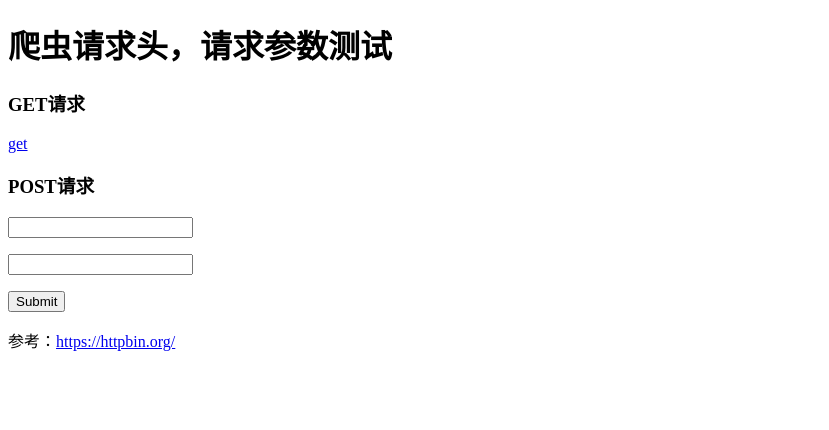
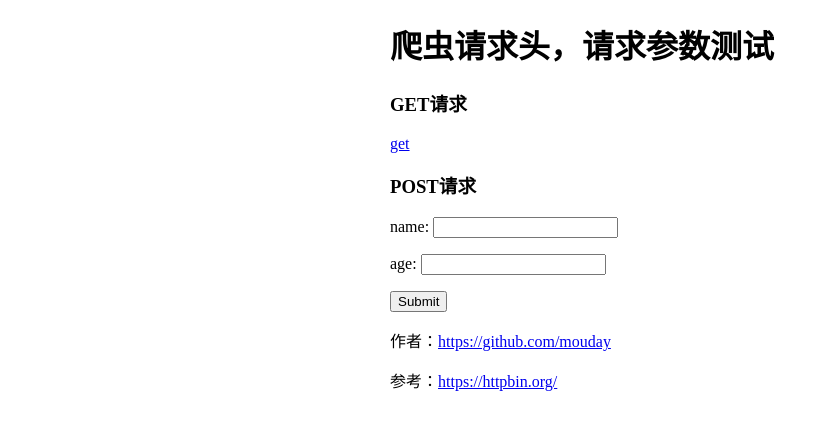
Before and after one commit to mouday/HttpServer, a Flask app: page / in a window 1280 px wide. Shown: the top 430 px of the page, without its empty margins (0-829 px from the left). Run offline with Flask 2, Linux system fonts and the light colour scheme.

Commit message:
add file

```diff
--- /dev/null
+++ b/requirements.txt
@@ -0,0 +1 @@
+Flask
--- a/templates/index.html
+++ b/templates/index.html
@@ -3,6 +3,12 @@
 <head>
     <meta charset="UTF-8">
     <title>爬虫测试</title>
+    <style>
+        body{
+            width:500px;
+            margin: 0 auto;
+        }
+    </style>
 </head>
 <body>
 <h1>爬虫请求头，请求参数测试</h1>
@@ -13,14 +19,12 @@
 <h3>POST请求</h3>
 
 <form action="/post" METHOD="post">
-    <p><input type="text" name="name"></p>
-    <p><input type="text" name="age"></p>
+    <p><label for="name">name: </label><input id="name" type="text" name="name"></p>
+    <p><label for="age"> age: </label><input id="age" type="text" name="age"></p>
     <p><input type="submit"></p>
 </form>
 
-
-
-
+<p>作者：<a href="https://github.com/mouday">https://github.com/mouday</a></p>
 <p>参考：<a href="https://httpbin.org/">https://httpbin.org/</a></p>
 
 </body>
```
